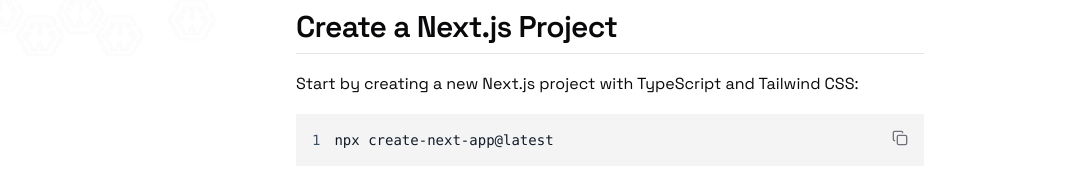
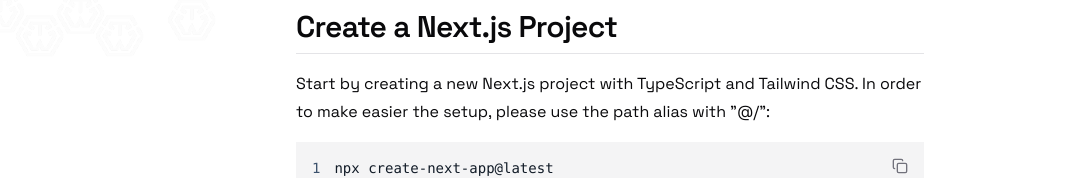
Before and after one commit to Trustless-Work/website-blocks, a Next.js app: page /get-started/start-from-scratch in a window 1280 px wide. Shown: the part 368-546 px from the top of the page, without its empty margins (0-1075 px from the left). Built offline with nearby package versions, Linux system fonts and the light colour scheme.

Commit message:
feat: update StartFromScratchView instructions to include path alias usage for easier setup

```diff
--- a/src/modules/get-started/StartFromScratchView.tsx
+++ b/src/modules/get-started/StartFromScratchView.tsx
@@ -57,7 +57,8 @@ export const StartFromScratchView = () => {
         <div className="space-y-4 pt-4">
           <p className="leading-7">
             Start by creating a new Next.js project with TypeScript and Tailwind
-            CSS:
+            CSS. In order to make easier the setup, please use the path alias
+            with "@/":
           </p>
 
           <CodeBlock code="npx create-next-app@latest" />
```
